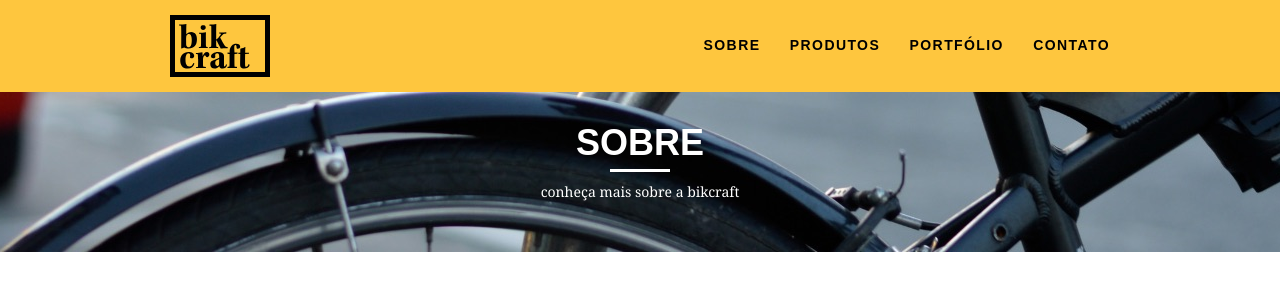
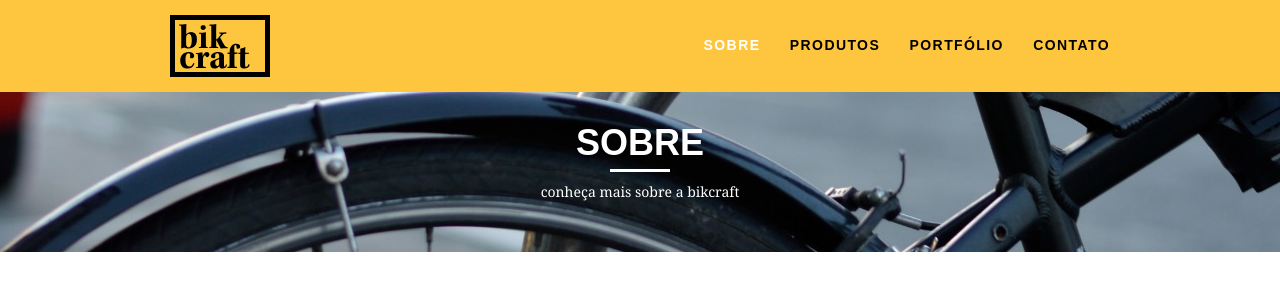
Before and after one commit to JoaoBatistaJr/Web-Design-Completo-Origamid, a PHP site: page /sobre.html in a window 1280 px wide. Shown: the top 300 px of the page. Run offline with PHP 8.4, Linux system fonts and the light colour scheme.

Commit message:
update sobre

```diff
--- a/Web/css/style.css
+++ b/Web/css/style.css
@@ -109,6 +109,10 @@ img {
 }
 
 .header_menu ul li a:hover {
+    color: #fff;
+}
+
+.header_menu ul li a.menu_ativo {
     color: #fff;
 }
 
```
